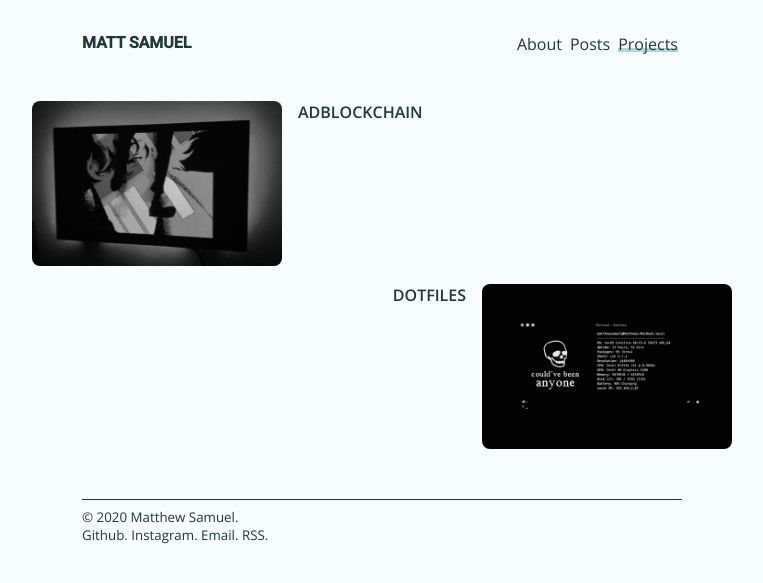
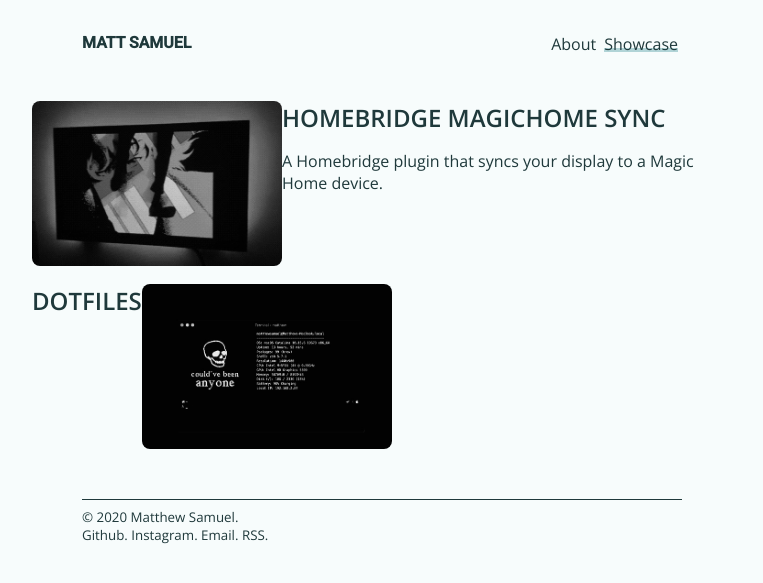
Before and after one commit to mjsamuel/mjsamuel.github.io, a Jekyll site: the page built from projects/index.html, in a window 1280 px wide. Shown: the top 583 px of the page, without its empty margins (258-1021 px from the left). Built offline with Jekyll 4.4.1, drawn with Linux system fonts in a browser that asks for light colours.

Commit message:
Generalised project list

```diff
--- a/_config.yml
+++ b/_config.yml
@@ -14,16 +14,27 @@ permalink: "/posts/:title/"
 navigation:
 - text: About
   url: /
-- text: Posts
-  url: /posts/
-  layout: post
-- text: Projects
+# - text: Posts
+#   url: /posts/
+#   layout: post
+- text: Showcase
   url: /projects/
 
 social_links:
   - github: mjsamuel
   - instagram: matt.samuel
 
+projects:
+- name: "HOMEBRIDGE MAGICHOME SYNC"
+  description: >-
+    A Homebridge plugin that syncs your display to a Magic Home device.
+  image_path: "../assets/images/projects/homebridge-magichome-sync.jpg"
+  url: "https://github.com/mjsamuel/homebridge-magichome-sync"
+- name: "DOTFILES"
+  description: ""
+  image_path: "../assets/images/projects/dotfiles.jpg"
+  url: "https://github.com/mjsamuel/dotfiles"
+
 # Build settings
 plugins:
   - jekyll-feed
--- a/projects/index.html
+++ b/projects/index.html
@@ -3,18 +3,18 @@ layout: default
 title: Projects
 ---
 
-<div>
-  <div class='project project-left '>
-    <img class='banner' src="../assets/images/projects/homebridge-magichome-sync.jpg">
-    <span>
-      ADBLOCKCHAIN<br>
-    </span>
+{% for project in site.projects %}
+  {% assign i = forloop.index | modulo: 2 %}
+  {% capture img %}
+    <img class='banner' src='{{ project.image_path }}'>
+  {% endcapture %}
+
+  <div class='project'>
+    {% if i != 0 %} {{ img }} {% endif %}
+    <div class='project-details'>
+      <h2><a href='{{ project.url }}'>{{ project.name }}</a></h2>
+      <p>{{ project.description }}</p>
+    </div>
+    {% if i == 0 %} {{ img }} {% endif %}
   </div>
-
-  <div class='project project-right'>
-    <span>
-      DOTFILES<br>
-    </span>
-    <img class='banner' src="../assets/images/projects/dotfiles.jpg">
-  </div>
-</div>
+{% endfor %}
```
